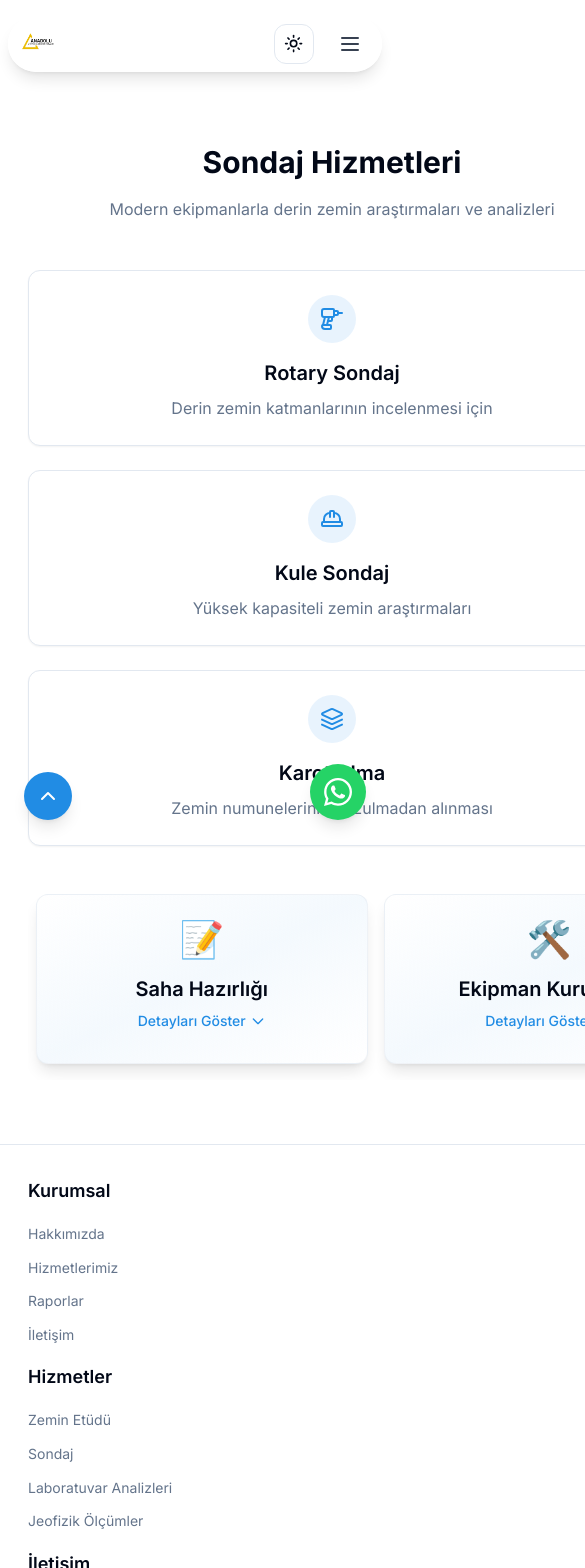
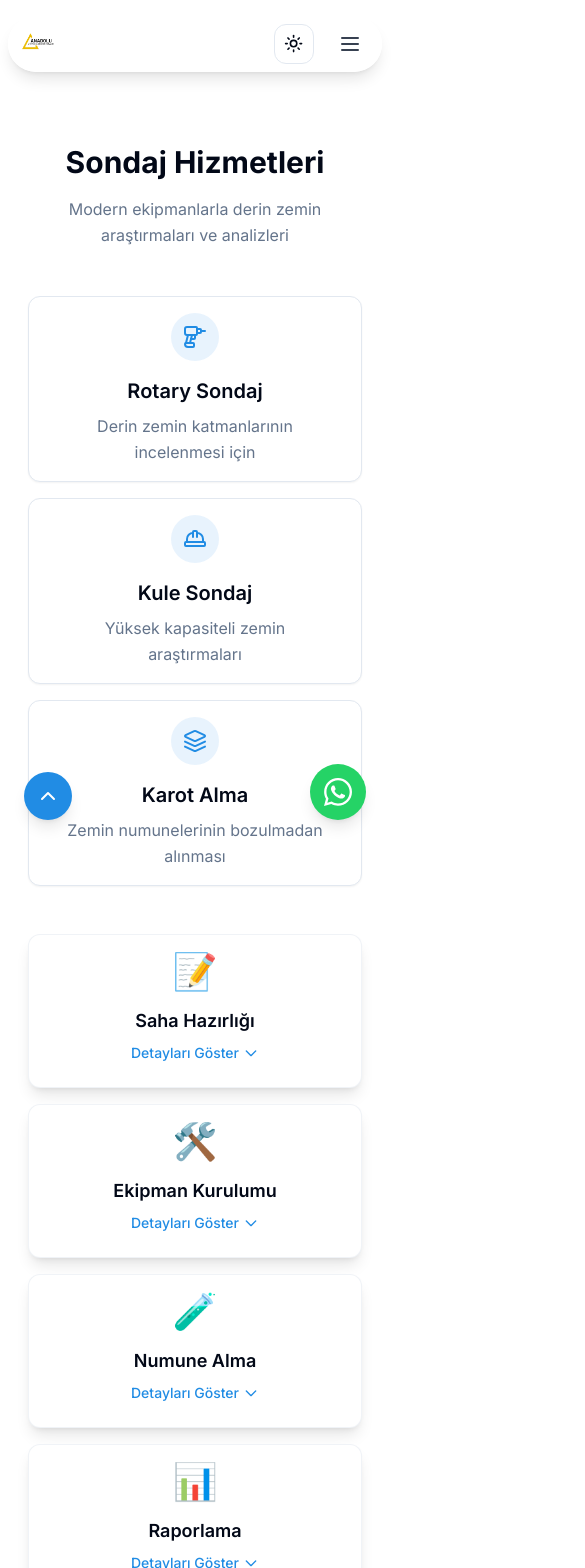
Before and after one commit to MustafaEEroglu/anadolu-zemin, a Next.js app: page /hizmetler/sondaj in a window 390 px wide. Shown: the top 1568 px of the page, 585 px wide, since content can reach past the window. Built offline with nearby package versions, Linux system fonts and the light colour scheme.

Commit message:
Responsive to small screens v4

```diff
--- a/src/app/hizmetler/jeofizik/page.tsx
+++ b/src/app/hizmetler/jeofizik/page.tsx
@@ -29,9 +29,9 @@ export default function JeofizikPage() {
         </p>
       </div>
 
-      <div className="grid grid-cols-1 md:grid-cols-3 gap-6">
+      <div className="grid grid-cols-1 sm:grid-cols-2 md:grid-cols-3 gap-4 sm:gap-6">
         {methods.map((method, i) => (
-          <Card key={i} className="p-6 hover:shadow-xl transition-all duration-300 hover:-translate-y-1">
+          <Card key={i} className="p-4 sm:p-6 hover:shadow-xl transition-all duration-300 hover:-translate-y-1">
             <div className="flex flex-col items-center text-center">
               <div className="bg-primary/10 p-3 rounded-full mb-4 text-primary group-hover:bg-primary/20 transition-colors">
                 {method.icon}
@@ -45,7 +45,7 @@ export default function JeofizikPage() {
 
       <div className="mt-12">
         <div className="relative">
-          <div className="flex overflow-x-auto pb-4 scrollbar-thin scrollbar-thumb-primary/30 scrollbar-track-transparent snap-x snap-mandatory md:grid md:grid-cols-4 md:gap-6 md:overflow-visible">
+          <div className="grid grid-cols-1 sm:grid-cols-2 md:grid-cols-4 gap-4 sm:gap-6">
             {[
               {
                 title: "Saha Ölçümleri",
@@ -70,11 +70,11 @@ export default function JeofizikPage() {
             ].map((step, i) => (
               <Card
                 key={i}
-                className="min-w-[85vw] sm:min-w-[280px] snap-center mx-2 p-6 rounded-xl bg-gradient-to-br from-background via-primary/5 to-background dark:from-gray-900 dark:to-gray-800 shadow-lg hover:shadow-xl transition-all duration-500 hover:-translate-y-2 hover:scale-[1.03] border border-border/50 hover:border-primary/30 group"
+                className="w-full p-4 sm:p-6 rounded-xl dark:from-gray-900 dark:to-gray-800 shadow-lg hover:shadow-xl transition-all duration-500 hover:-translate-y-2 hover:scale-[1.03] border border-border/50 hover:border-primary/30 group"
               >
                 <div className="flex flex-col items-center text-center">
                   <div className="text-4xl mb-4">{step.icon}</div>
-                  <h3 className="text-xl font-semibold mb-2">{step.title}</h3>
+                  <h3 className="text-lg sm:text-xl font-semibold mb-2">{step.title}</h3>
                   <div className="w-full">
                     <button className="text-sm text-primary font-medium mb-2 hover:text-primary/80 transition-colors flex items-center justify-center gap-1 mx-auto">
                       Detayları Göster
--- a/src/app/hizmetler/laboratuvar/page.tsx
+++ b/src/app/hizmetler/laboratuvar/page.tsx
@@ -29,9 +29,9 @@ export default function LaboratuvarPage() {
         </p>
       </div>
 
-      <div className="grid grid-cols-1 md:grid-cols-3 gap-6">
+      <div className="grid grid-cols-1 sm:grid-cols-2 md:grid-cols-3 gap-4 sm:gap-6">
         {tests.map((test, i) => (
-          <Card key={i} className="p-6 hover:shadow-xl transition-all duration-300 hover:-translate-y-1">
+          <Card key={i} className="p-4 sm:p-6 hover:shadow-xl transition-all duration-300 hover:-translate-y-1">
             <div className="flex flex-col items-center text-center">
               <div className="bg-primary/10 p-3 rounded-full mb-4 text-primary group-hover:bg-primary/20 transition-colors">
                 {test.icon}
@@ -45,7 +45,7 @@ export default function LaboratuvarPage() {
 
       <div className="mt-12">
         <div className="relative">
-          <div className="flex overflow-x-auto pb-4 scrollbar-thin scrollbar-thumb-primary/30 scrollbar-track-transparent snap-x snap-mandatory md:grid md:grid-cols-4 md:gap-6 md:overflow-visible">
+          <div className="grid grid-cols-1 sm:grid-cols-2 md:grid-cols-4 gap-4 sm:gap-6">
             {[
               {
                 title: "Numune Kabul",
@@ -70,11 +70,11 @@ export default function LaboratuvarPage() {
             ].map((step, i) => (
               <Card
                 key={i}
-                className="min-w-[85vw] sm:min-w-[280px] snap-center mx-2 p-6 rounded-xl bg-gradient-to-br from-background via-primary/5 to-background dark:from-gray-900 dark:to-gray-800 shadow-lg hover:shadow-xl transition-all duration-500 hover:-translate-y-2 hover:scale-[1.03] border border-border/50 hover:border-primary/30 group"
+                className="w-full p-4 sm:p-6 rounded-xl dark:from-gray-900 dark:to-gray-800 shadow-lg hover:shadow-xl transition-all duration-500 hover:-translate-y-2 hover:scale-[1.03] border border-border/50 hover:border-primary/30 group"
               >
                 <div className="flex flex-col items-center text-center">
                   <div className="text-4xl mb-4">{step.icon}</div>
-                  <h3 className="text-xl font-semibold mb-2">{step.title}</h3>
+                  <h3 className="text-lg sm:text-xl font-semibold mb-2">{step.title}</h3>
                   <div className="w-full">
                     <button className="text-sm text-primary font-medium mb-2 hover:text-primary/80 transition-colors flex items-center justify-center gap-1 mx-auto">
                       Detayları Göster
--- a/src/app/hizmetler/sondaj/page.tsx
+++ b/src/app/hizmetler/sondaj/page.tsx
@@ -29,9 +29,9 @@ export default function SondajPage() {
         </p>
       </div>
 
-      <div className="grid grid-cols-1 md:grid-cols-3 gap-6">
+      <div className="grid grid-cols-1 sm:grid-cols-2 md:grid-cols-3 gap-4 sm:gap-6">
         {techniques.map((tech, i) => (
-          <Card key={i} className="p-6 hover:shadow-xl transition-all duration-300 hover:-translate-y-1">
+          <Card key={i} className="p-4 sm:p-6 hover:shadow-xl transition-all duration-300 hover:-translate-y-1">
             <div className="flex flex-col items-center text-center">
               <div className="bg-primary/10 p-3 rounded-full mb-4 text-primary group-hover:bg-primary/20 transition-colors">
                 {tech.icon}
@@ -45,7 +45,7 @@ export default function SondajPage() {
 
       <div className="mt-12">
         <div className="relative">
-          <div className="flex overflow-x-auto pb-4 scrollbar-thin scrollbar-thumb-primary/30 scrollbar-track-transparent snap-x snap-mandatory md:grid md:grid-cols-4 md:gap-6 md:overflow-visible">
+          <div className="grid grid-cols-1 sm:grid-cols-2 md:grid-cols-4 gap-4 sm:gap-6">
             {[
               {
                 title: "Saha Hazırlığı",
@@ -70,11 +70,11 @@ export default function SondajPage() {
             ].map((step, i) => (
               <Card
                 key={i}
-                className="min-w-[85vw] sm:min-w-[280px] snap-center mx-2 p-6 rounded-xl bg-gradient-to-br from-background via-primary/5 to-background dark:from-gray-900 dark:to-gray-800 shadow-lg hover:shadow-xl transition-all duration-500 hover:-translate-y-2 hover:scale-[1.03] border border-border/50 hover:border-primary/30 group"
+                className="w-full p-4 sm:p-6 rounded-xl dark:from-gray-900 dark:to-gray-800 shadow-lg hover:shadow-xl transition-all duration-500 hover:-translate-y-2 hover:scale-[1.03] border border-border/50 hover:border-primary/30 group"
               >
                 <div className="flex flex-col items-center text-center">
                   <div className="text-4xl mb-4">{step.icon}</div>
-                  <h3 className="text-xl font-semibold mb-2">{step.title}</h3>
+                  <h3 className="text-lg sm:text-xl font-semibold mb-2">{step.title}</h3>
                   <div className="w-full">
                     <button className="text-sm text-primary font-medium mb-2 hover:text-primary/80 transition-colors flex items-center justify-center gap-1 mx-auto">
                       Detayları Göster
--- a/src/app/hizmetler/zemin-etudu/page.tsx
+++ b/src/app/hizmetler/zemin-etudu/page.tsx
@@ -70,7 +70,6 @@ export default function ZeminEtuduPage() {
                 key={i}
                 className={`
                   min-w-[80vw] xs:min-w-[280px] sm:min-w-full snap-center mx-1 sm:mx-2 p-4 sm:p-6 rounded-xl
-                  bg-gradient-to-br from-background via-primary/5 to-background
                   dark:from-gray-900 dark:to-gray-800
                   shadow-lg hover:shadow-xl transition-all duration-500
                   hover:-translate-y-2 hover:scale-[1.03]
```
